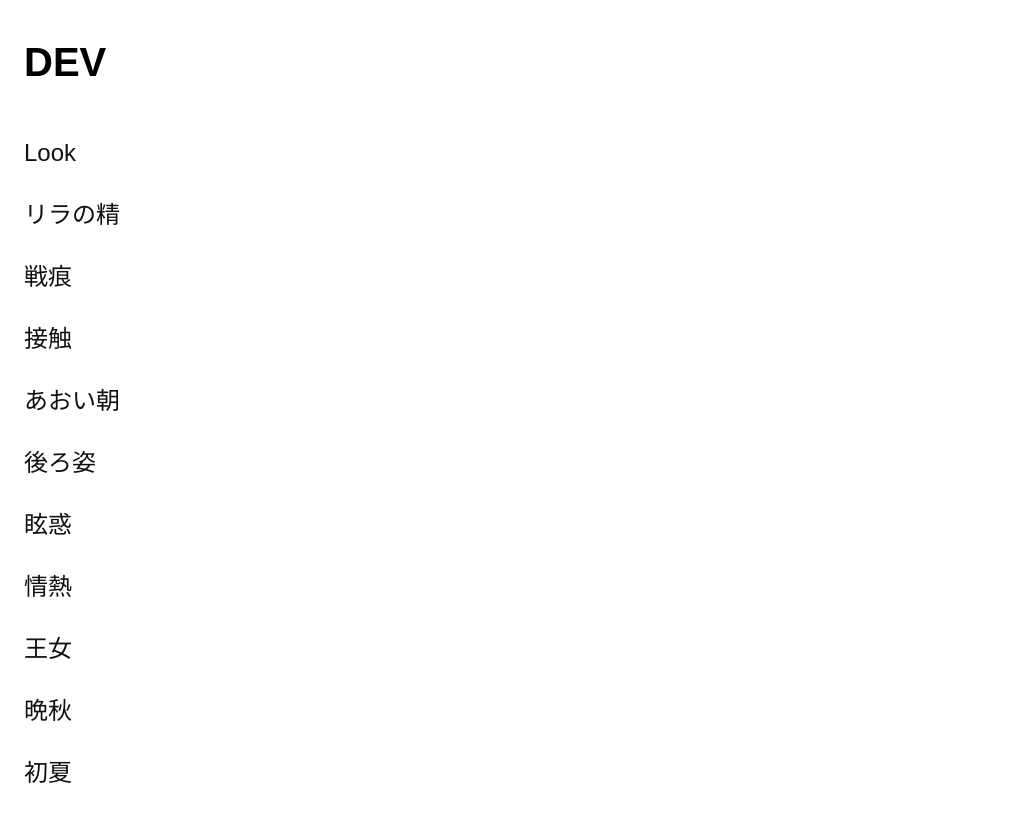
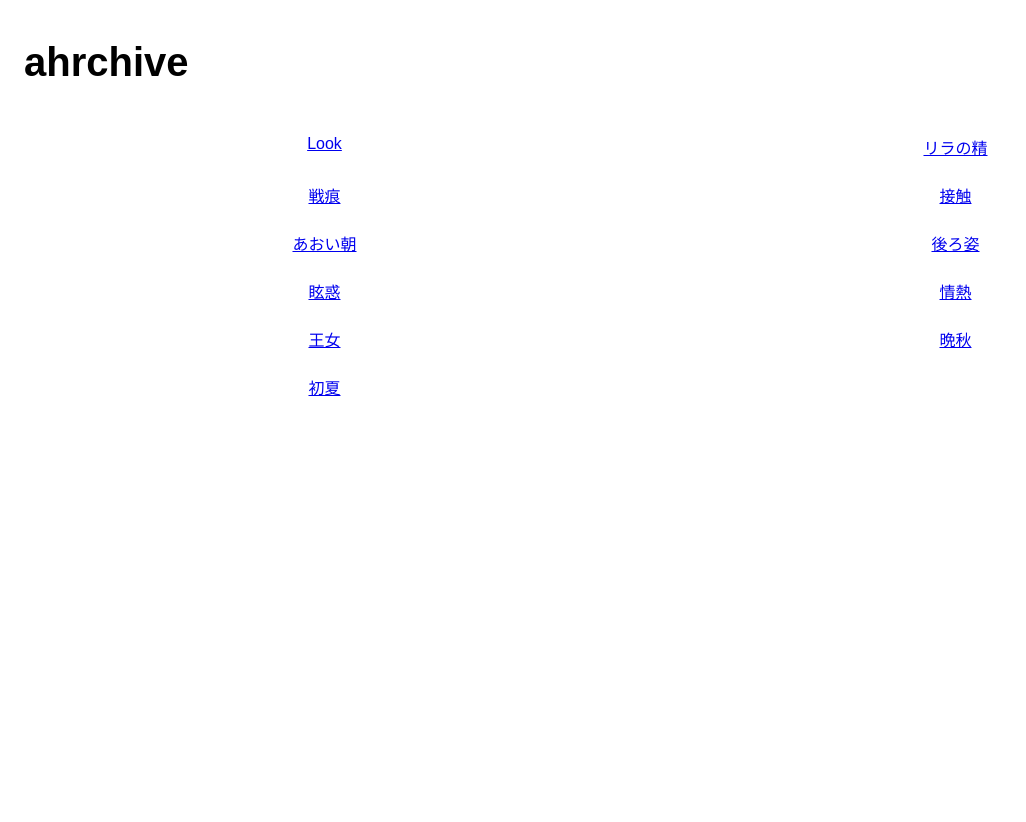
Before and after one commit to ohlucinda/gem, a Jekyll site: the page built from archive.html, in a window 1280 px wide. Shown: the top 822 px of the page, without its empty margins (0-1026 px from the left). Built offline with Jekyll 4.4.1, drawn with Linux system fonts in a browser that asks for light colours; some web fonts are replaced.

Commit message:
Update and rename dev.html to archive.html

```diff
--- a/dev.html
+++ b/archive.html
@@ -1,7 +1,7 @@
 ---
 layout: null
-title: DEV
-permalink: /dev/
+title: archive
+permalink: /archive/
 ---
 
 <!DOCTYPE html>
@@ -36,24 +36,13 @@ margin-bottom: 50px;
 
 .post-list {
 
-display: flex;
-flex-direction: column;
-gap: 26px;
+display: grid;
 
-}
+grid-template-columns: repeat(2, 1fr);
 
-.post-list a {
+gap: 24px 30px;
 
-font-size: 24px;
-text-decoration: none;
-color: #111;
-line-height: 1.5;
-
-}
-
-.post-list a:hover {
-
-opacity: 0.5;
+text-align: center;
 
 }
 
@@ -63,7 +52,7 @@ opacity: 0.5;
 
 <body>
 
-<h1>DEV</h1>
+<h1>ahrchive</h1>
 
 <div class="post-list">
 
```
